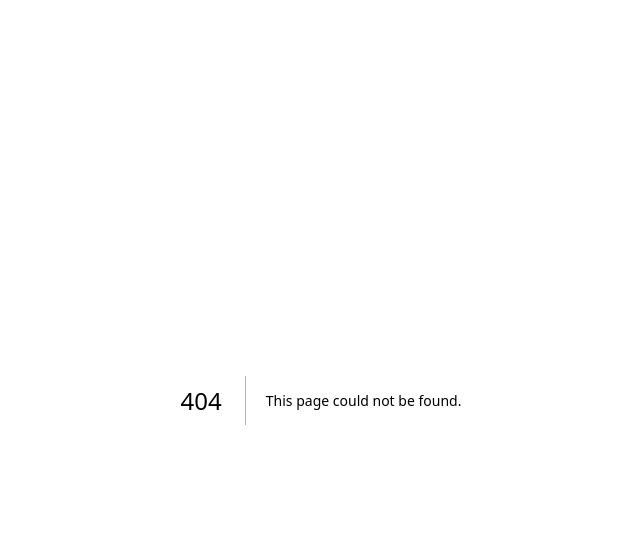
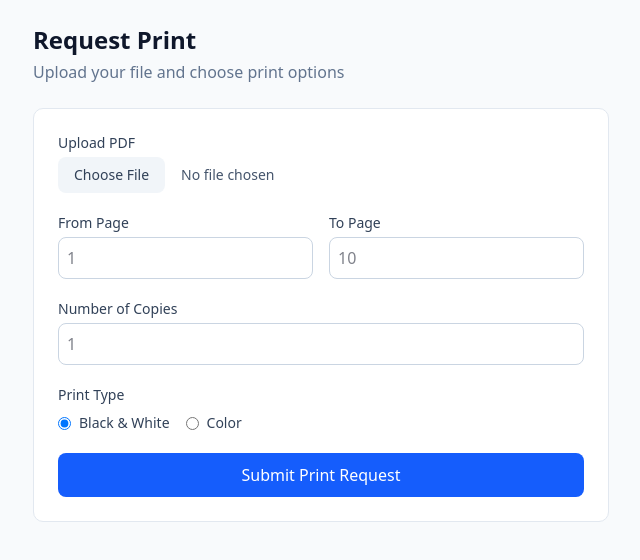
Before and after one commit to Shrutijain-BCA/PrintingPress, a Next.js app: page /student/request-print in a window 1280 px wide. Before the commit this address had no page. Shown: the top 560 px of the page, without its empty margins (319-959 px from the left). Built offline with nearby package versions, Linux system fonts and the light colour scheme.

Commit message:
Student dashboard and print request UI

```diff
--- /dev/null
+++ b/app/student/request-print/page.tsx
@@ -0,0 +1,98 @@
+export default function RequestPrintPage() {
+  return (
+    <div className="min-h-screen bg-slate-50 p-6 flex justify-center">
+      <div className="w-full max-w-xl">
+        {/* Header */}
+        <div className="mb-6">
+          <h1 className="text-2xl font-semibold text-slate-900">
+            Request Print
+          </h1>
+          <p className="text-slate-500 mt-1">
+            Upload your file and choose print options
+          </p>
+        </div>
+
+        {/* Form Card */}
+        <div className="bg-white border border-slate-200 rounded-lg p-6 space-y-5">
+          {/* File Upload */}
+          <div>
+            <label className="block text-sm font-medium text-slate-700 mb-1">
+              Upload PDF
+            </label>
+            <input
+              type="file"
+              accept=".pdf"
+              className="block w-full text-sm text-slate-600
+                         file:mr-4 file:py-2 file:px-4
+                         file:rounded-md file:border-0
+                         file:bg-slate-100 file:text-slate-700
+                         hover:file:bg-slate-200"
+            />
+          </div>
+
+          {/* Pages */}
+          <div className="grid grid-cols-2 gap-4">
+            <div>
+              <label className="block text-sm font-medium text-slate-700 mb-1">
+                From Page
+              </label>
+              <input
+                type="number"
+                placeholder="1"
+                className="w-full border border-slate-300 rounded-md p-2"
+              />
+            </div>
+
+            <div>
+              <label className="block text-sm font-medium text-slate-700 mb-1">
+                To Page
+              </label>
+              <input
+                type="number"
+                placeholder="10"
+                className="w-full border border-slate-300 rounded-md p-2"
+              />
+            </div>
+          </div>
+
+          {/* Copies */}
+          <div>
+            <label className="block text-sm font-medium text-slate-700 mb-1">
+              Number of Copies
+            </label>
+            <input
+              type="number"
+              placeholder="1"
+              className="w-full border border-slate-300 rounded-md p-2"
+            />
+          </div>
+
+          {/* Print Type */}
+          <div>
+            <label className="block text-sm font-medium text-slate-700 mb-2">
+              Print Type
+            </label>
+            <div className="flex gap-4">
+              <label className="flex items-center gap-2 text-sm text-slate-700">
+                <input type="radio" name="printType" defaultChecked />
+                Black & White
+              </label>
+              <label className="flex items-center gap-2 text-sm text-slate-700">
+                <input type="radio" name="printType" />
+                Color
+              </label>
+            </div>
+          </div>
+
+          {/* Submit */}
+          <button
+            className="w-full bg-blue-600 text-white py-2.5 rounded-md
+                       hover:bg-blue-700 transition"
+          >
+            Submit Print Request
+          </button>
+        </div>
+      </div>
+    </div>
+  );
+}
```
